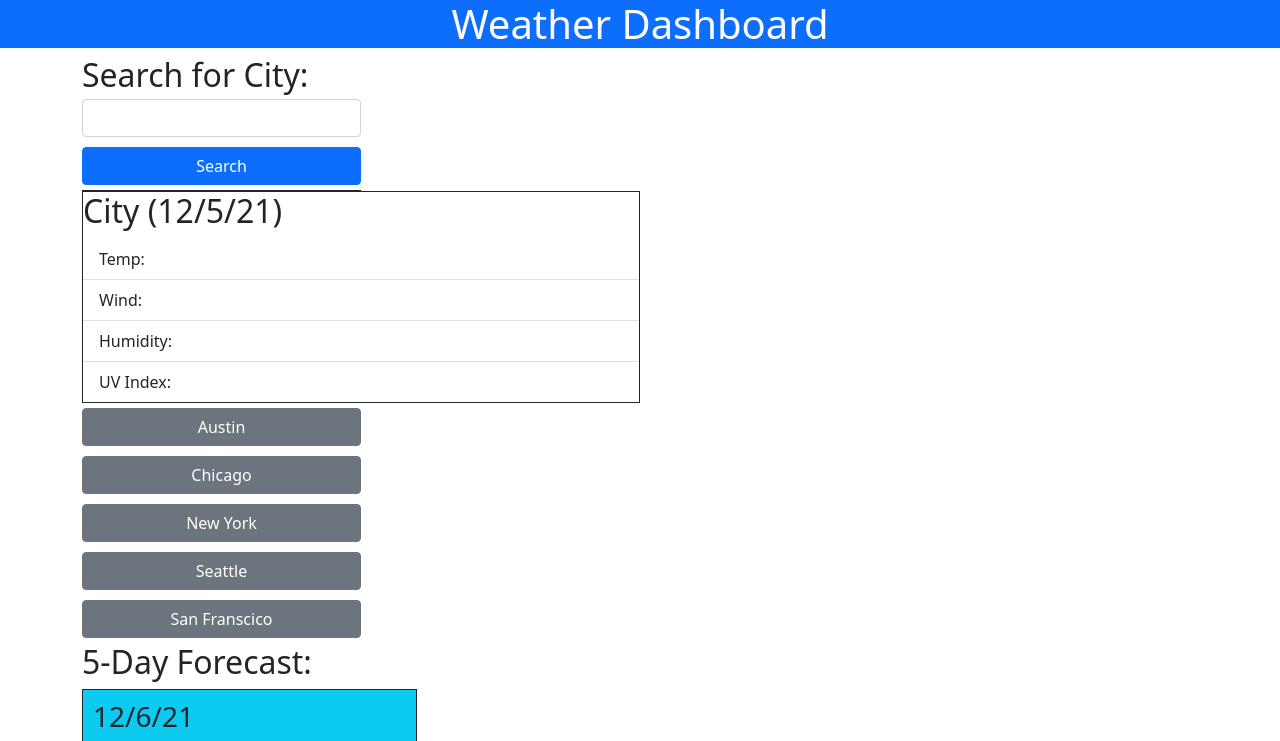
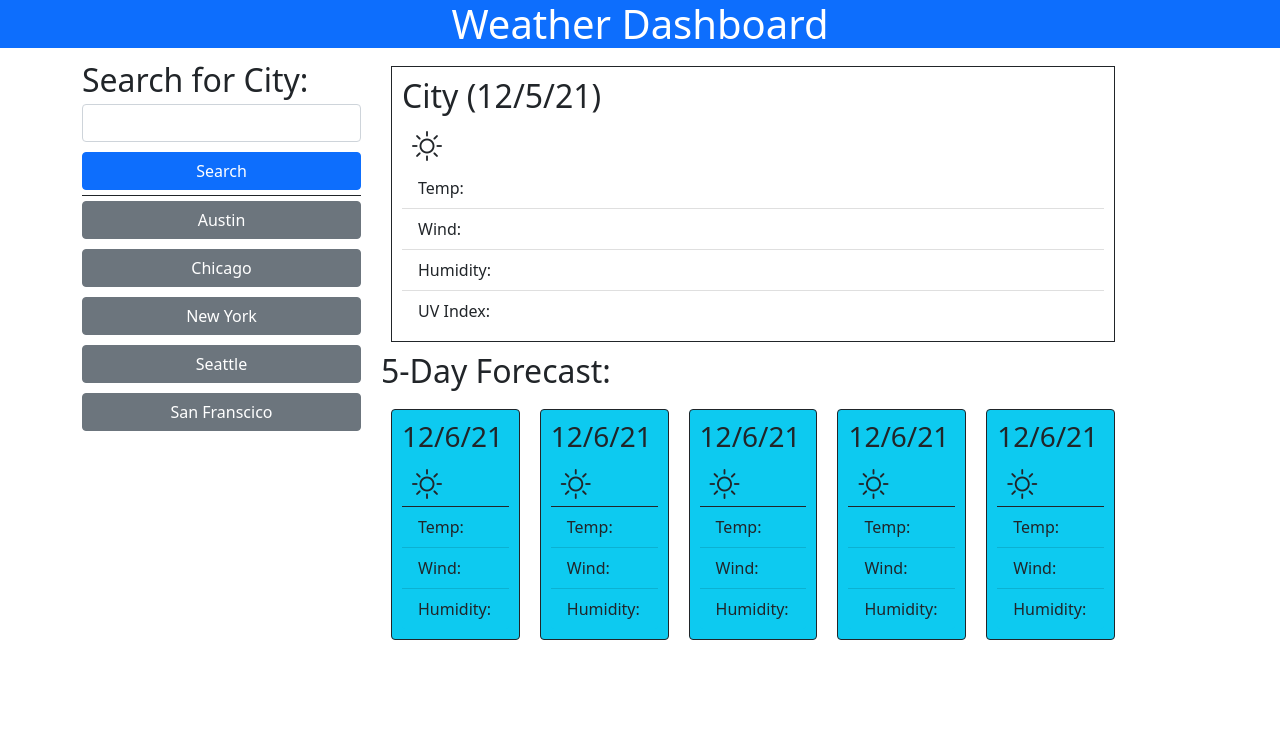
Before and after one commit to seene3/weather-dashboard, a plain HTML site: page index.html in a window 1280 px wide. Shown: the top 741 px of the page. Drawn offline with nearby package versions, Linux system fonts and the light colour scheme.

Commit message:
set up layout

```diff
--- a/index.html
+++ b/index.html
@@ -12,31 +12,35 @@
 <body>
     <h1 class="text-center text-white bg-primary">Weather Dashboard</h1>
     <div class="container">
-        <div class="col-3 border-bottom border-dark form-group">
+        <div class="col-3 search-box">
+            <div class="border-bottom border-dark form-group">
                 <h2 class="search">Search for City:</h2>
                 <input class="form-control search" rows="3"></input>
                 <button type="button" class="btn btn-primary w-100 search">Search</button>
             </div>
-        <div class="col-6 border border-dark">
+            <div class="">
+                <button type="button" class="btn btn-secondary w-100 search">Austin</button>
+                <button type="button" class="btn btn-secondary w-100 search">Chicago</button>
+                <button type="button" class="btn btn-secondary w-100 search">New York</button>
+                <button type="button" class="btn btn-secondary w-100 search">Seattle</button>
+                <button type="button" class="btn btn-secondary w-100 search">San Franscico</button>
+            </div>
+        </div>
+        <div class="col-8 city-box">
+            <div class="border border-dark result">
                 <h2>City (12/5/21)</h2>
+                <i class="bi bi-brightness-high"></i>
                 <ul class="list-group list-group-flush">
                     <li class="list-group-item">Temp:</li>
                     <li class="list-group-item">Wind:</li>
                     <li class="list-group-item">Humidity:</li>
                     <li class="list-group-item">UV Index:</li>
                 </ul>
-
             </div>
-        <div class="col-3">
-            <button type="button" class="btn btn-secondary w-100 search">Austin</button>
-            <button type="button" class="btn btn-secondary w-100 search">Chicago</button>
-            <button type="button" class="btn btn-secondary w-100 search">New York</button>
-            <button type="button" class="btn btn-secondary w-100 search">Seattle</button>
-            <button type="button" class="btn btn-secondary w-100 search">San Franscico</button>
-        </div>
-        <div class="col-6">
+            <div class="col-13 row">
                 <h2>5-Day Forecast:</h2>
-            <div class="col-2 border border-dark bg-info forecast">
+                <div class="forecast">
+                <div class="border border-dark bg-info card">
                     <h3>12/6/21</h3>
                     <i class="bi bi-brightness-high"></i>
                     <ul class="list-group list-group-flush">
@@ -45,7 +49,7 @@
                         <li class="list-group-item bg-info">Humidity:</li>
                     </ul>
                 </div>
-            <div class="col-2 border border-dark bg-info forecast">
+                <div class="border border-dark bg-info card">
                     <h3>12/6/21</h3>
                     <i class="bi bi-brightness-high"></i>
                     <ul class="list-group list-group-flush">
@@ -54,7 +58,7 @@
                         <li class="list-group-item bg-info">Humidity:</li>
                     </ul>
                 </div>
-            <div class="col-2 border border-dark bg-info forecast">
+                <div class="border border-dark bg-info card">
                     <h3>12/6/21</h3>
                     <i class="bi bi-brightness-high"></i>
                     <ul class="list-group list-group-flush">
@@ -63,7 +67,7 @@
                         <li class="list-group-item bg-info">Humidity:</li>
                     </ul>
                 </div>
-            <div class="col-2 border border-dark bg-info forecast">
+                <div class="border border-dark bg-info card">
                     <h3>12/6/21</h3>
                     <i class="bi bi-brightness-high"></i>
                     <ul class="list-group list-group-flush">
@@ -72,7 +76,7 @@
                         <li class="list-group-item bg-info">Humidity:</li>
                     </ul>
                 </div>
-            <div class="col-2 border border-dark bg-info forecast">
+                <div class="border border-dark bg-info card">
                     <h3>12/6/21</h3>
                     <i class="bi bi-brightness-high"></i>
                     <ul class="list-group list-group-flush">
@@ -83,9 +87,8 @@
                 </div>
                 </div>
             </div>
-
-
-
+        </div>
+    </div>
 
     <script type="text/javascript" src="script.js"></script>
 </body>
--- a/style.css
+++ b/style.css
@@ -3,7 +3,17 @@ i {
     font-size: 30px;
 }
 
+.result {
+    padding: 10px;
+    margin: 10px;
+}
+
 .forecast {
+    display: flex;
+}
+
+.card {
+    margin: 10px;
     padding: 10px;
     width: 60%;
 }
@@ -12,3 +22,11 @@ i {
     margin-top: 5px;
     margin-bottom: 5px;
 }
+
+.container {
+    display: flex;
+}
+
+.city-box {
+    margin-left: 20px;
+}
```
Lines whose indentation alone changed are shown as unchanged.
